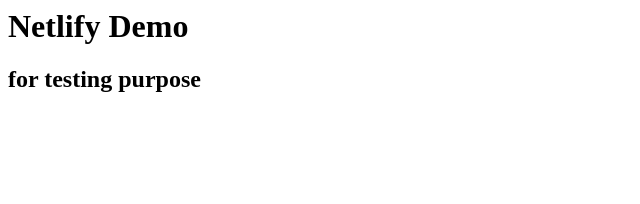
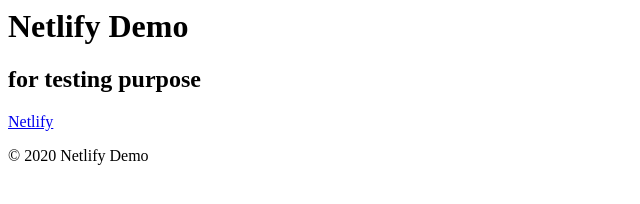
Before and after one commit to gunturkh/netlify-demo, a plain HTML site: page index.html in a window 1280 px wide. Shown: the whole page, without its empty margins (0-640 px from the left). Drawn offline with Linux system fonts and the light colour scheme.

Commit message:
feat: add footer

```diff
--- a/index.html
+++ b/index.html
@@ -1,7 +1,7 @@
 <html lang="en">
   <head>
-    <meta charset="UTF-8">
-    <meta name="viewport" content="width=device-width, initial-scale=1.0">
+    <meta charset="UTF-8" />
+    <meta name="viewport" content="width=device-width, initial-scale=1.0" />
     <title>Netlify Demo</title>
   </head>
   <body>
@@ -9,5 +9,10 @@
       <h1>Netlify Demo</h1>
       <h2>for testing purpose</h2>
     </header>
+
+    <footer>
+      <a href="https://www.netlify.com/" target="_blank">Netlify</a>
+      <p>&copy; 2020 Netlify Demo</p>
+    </footer>
   </body>
 </html>
```
Lines whose indentation alone changed are shown as unchanged.
